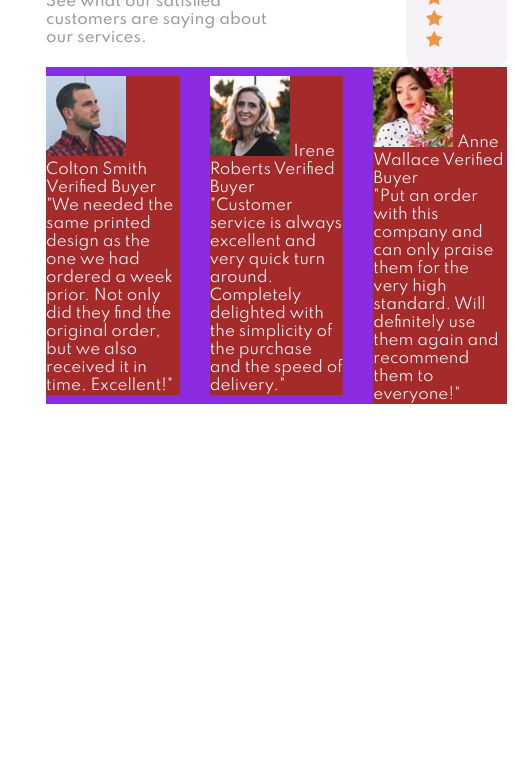
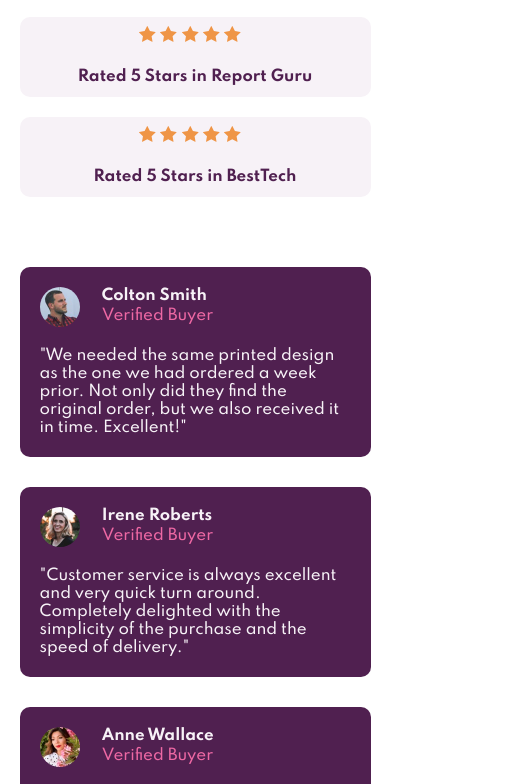
Before and after one commit to victorf832/social-proof-section-master, a plain HTML site: page index.html in a window 390 px wide. Shown: the part 425-1209 px from the top of the page, 515 px wide, since content can reach past the window. Before the commit the page ends 844 px from the top, so only its background shows below. Drawn offline with Linux system fonts and the light colour scheme.

Commit message:
pagina con responsive hecha

```diff
--- a/index.html
+++ b/index.html
@@ -41,7 +41,8 @@
               <img src="./images/icon-star.svg" alt="estrella">
               <img src="./images/icon-star.svg" alt="estrella">
             </div>
-            Rated 5 Stars in Report Guru</span>
+            Rated 5 Stars in Report Guru
+          </span>
           <span class="cali3 cals">
             <div class="star">
               <img src="./images/icon-star.svg" alt="estrella">
@@ -50,17 +51,20 @@
               <img src="./images/icon-star.svg" alt="estrella">
               <img src="./images/icon-star.svg" alt="estrella">
             </div>
-            Rated 5 Stars in BestTech</span>
+            Rated 5 Stars in BestTech
+          </span>
         </div>
       </section>
 
       <section class="cards">
 
-        <div class="card">
+        <div class="card uno">
           <div class="perfil">
             <img src="./images/image-colton.jpg" alt="imagen de una persona">
-            <span>Colton Smith</span>
-            <span>Verified Buyer</span>
+            <ul>
+              <li>Colton Smith</li>
+              <li>Verified Buyer</li>
+            </ul>
           </div>
           <p>"We needed the same printed design as the one we had ordered a week prior.
             Not only did they find the original order, but we also received it in time.
@@ -70,18 +74,22 @@
         <div class="card">
           <div class="perfil">
             <img src="./images/image-irene.jpg" alt="imagen de una persona">
-            <span>Irene Roberts</span>
-            <span>Verified Buyer</span>
+            <ul>
+              <li>Irene Roberts</li>
+              <li>Verified Buyer</li>
+            </ul>
           </div>
           <p>"Customer service is always excellent and very quick turn around. Completely
             delighted with the simplicity of the purchase and the speed of delivery."</p>
         </div>
 
-        <div class="card">
+        <div class="card tres">
           <div class="perfil">
             <img src="./images/image-anne.jpg" alt="imagen de una persona">
-            <span>Anne Wallace</span>
-            <span>Verified Buyer</span>
+            <ul>
+              <li>Anne Wallace</li>
+              <li>Verified Buyer</li>
+            </ul>
           </div>
           <p>"Put an order with this company and can only praise them for the very high
             standard. Will definitely use them again and recommend them to everyone!"</p>
--- a/style.css
+++ b/style.css
@@ -18,7 +18,7 @@ main{
 }
 .content{
     width: 80%;
-    height: 80%;
+    height: 85%;
     margin: 0 auto;
     display: grid;
     grid-template-columns: 1fr;
@@ -28,7 +28,8 @@ main{
 .hed{
     display: grid;
     grid-template-columns: 1fr 1fr;
-    grid-column-gap: 10rem;
+    grid-column-gap: 9rem;
+    margin-bottom: 5rem;
 }
 .intro h1{
     color: hsl(300, 43%, 22%);
@@ -54,30 +55,122 @@ main{
     font-weight: 700;
 }
 .star{
-    padding-right: 5%;
+    padding-right: 1rem;
 }
-.cali1{
-    width: 80%;
-    padding: 1.5rem 2rem;
+.cali1,
+.cali2,
+.cali3{
+    max-width: 80%;
+    height: 5rem;
+    justify-content: center;
+    align-items: center;
 }
 .cali2{
     margin-left: 10%;
-    width: 80%;
-    padding: 1.5rem 2rem;
 }
 .cali3{
     margin-left: 20%;
-    width: 80%;
-    padding: 1.5rem 2rem;
 }
 /*cartas*/
 .cards{
-    background-color: blueviolet;
     display: grid;
     grid-template-columns: repeat(3,1fr);
     grid-column-gap: 3rem;
     align-items: center;
 }
 .card{
-    background-color: brown;
+    background-color: hsl(300, 43%, 22%);
+    padding: 2rem;
+    font-weight: 500;
+    border-radius: 1rem;
+    min-height: 75%;
 }
+.uno{
+    margin-bottom: 15%;
+}
+.tres{
+    margin-top: 15%;
+}
+.perfil{
+    display: grid;
+    grid-template-columns: 1fr 4fr;
+    margin-bottom: 2rem;
+}
+.perfil img{
+    width: 4rem;
+    height: 4rem;
+    border-radius: 9999rem;
+}
+.perfil ul{
+    display: grid;
+    grid-template-rows: repeat(2,1fr);
+    list-style: none;
+}
+.perfil ul li{
+    font-weight: 700;
+}
+.perfil ul li:last-child{
+    font-weight: 500;
+    color: hsl(333, 80%, 67%);
+}
+
+/*responsive*/
+@media (max-width: 1199.98px) {
+    main{
+        height: auto;
+    }
+    .content{
+        margin-bottom: 5rem;
+    }
+    .hed{
+        grid-column-gap: 4rem;
+    }
+    .cali1,
+    .cali2,
+    .cali3{
+    max-width: 100%;
+    margin: 0%;
+    padding-left: 3%;
+    padding-right: 3%;
+}
+ }
+@media (max-width: 991.98px) {
+    .content{
+        width: 90%;
+    }
+    .hed{
+        grid-column-gap: 4rem;
+    }
+    .cals{
+        display: grid;
+        grid-template-rows: repeat(2,1fr);
+        justify-content: center;
+    }
+    .star{
+        text-align: center;
+    }
+ }
+@media (max-width: 767.98px) {
+    .cards{
+        display: grid;
+        grid-template-columns: 1fr;
+    }
+    .card{
+        margin: 0;
+        margin-bottom: 3rem;
+    }
+ }
+@media (max-width: 575.98px) {
+    .hed{
+        display: grid;
+        grid-template-columns: 1fr;
+        grid-row-gap: 2rem;
+    }
+    .intro{
+        text-align: center;
+    }
+    .cals{
+        margin-bottom: 2rem;
+        height: 8rem;
+    }
+ }
```
Also changed, not shown: 1 other file.
